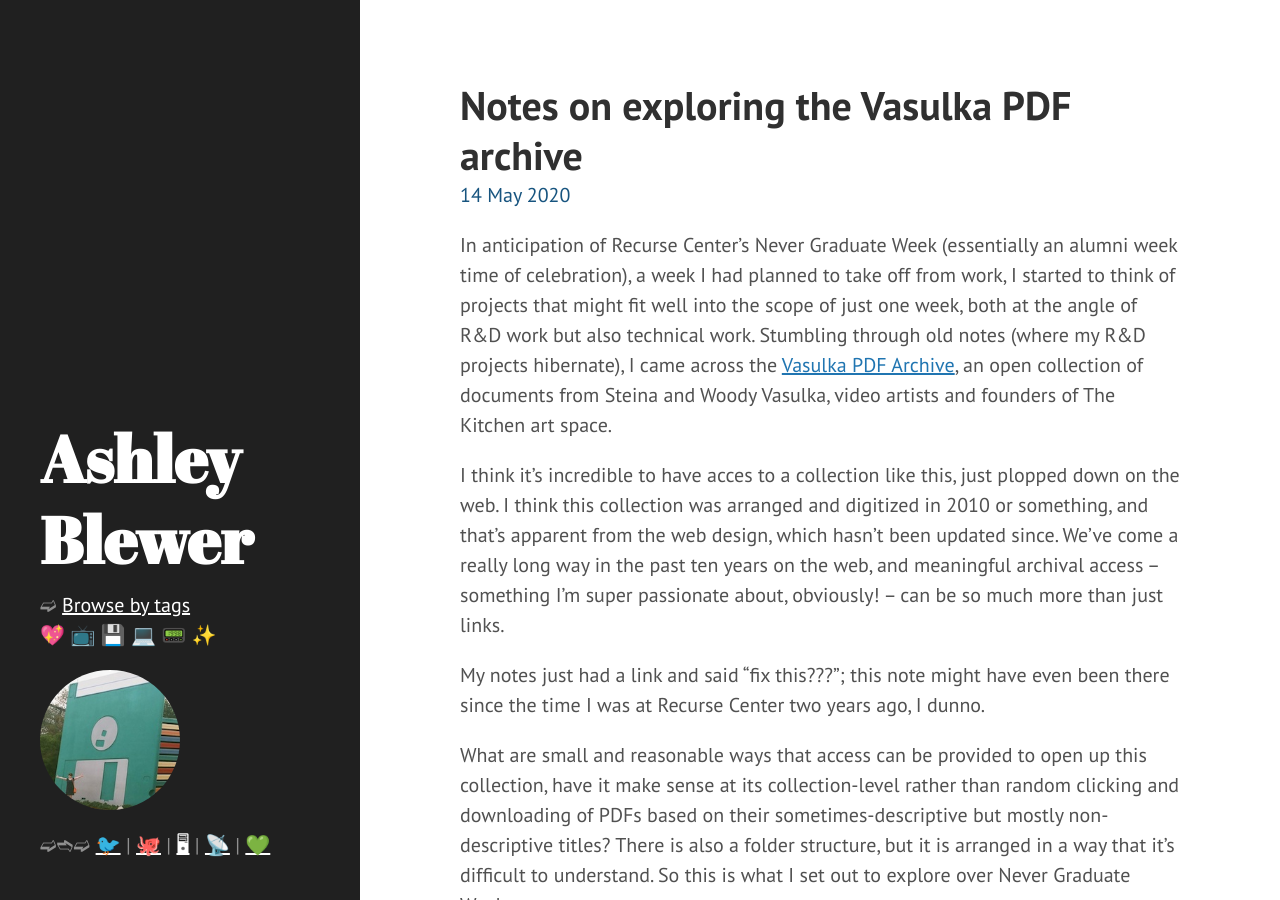
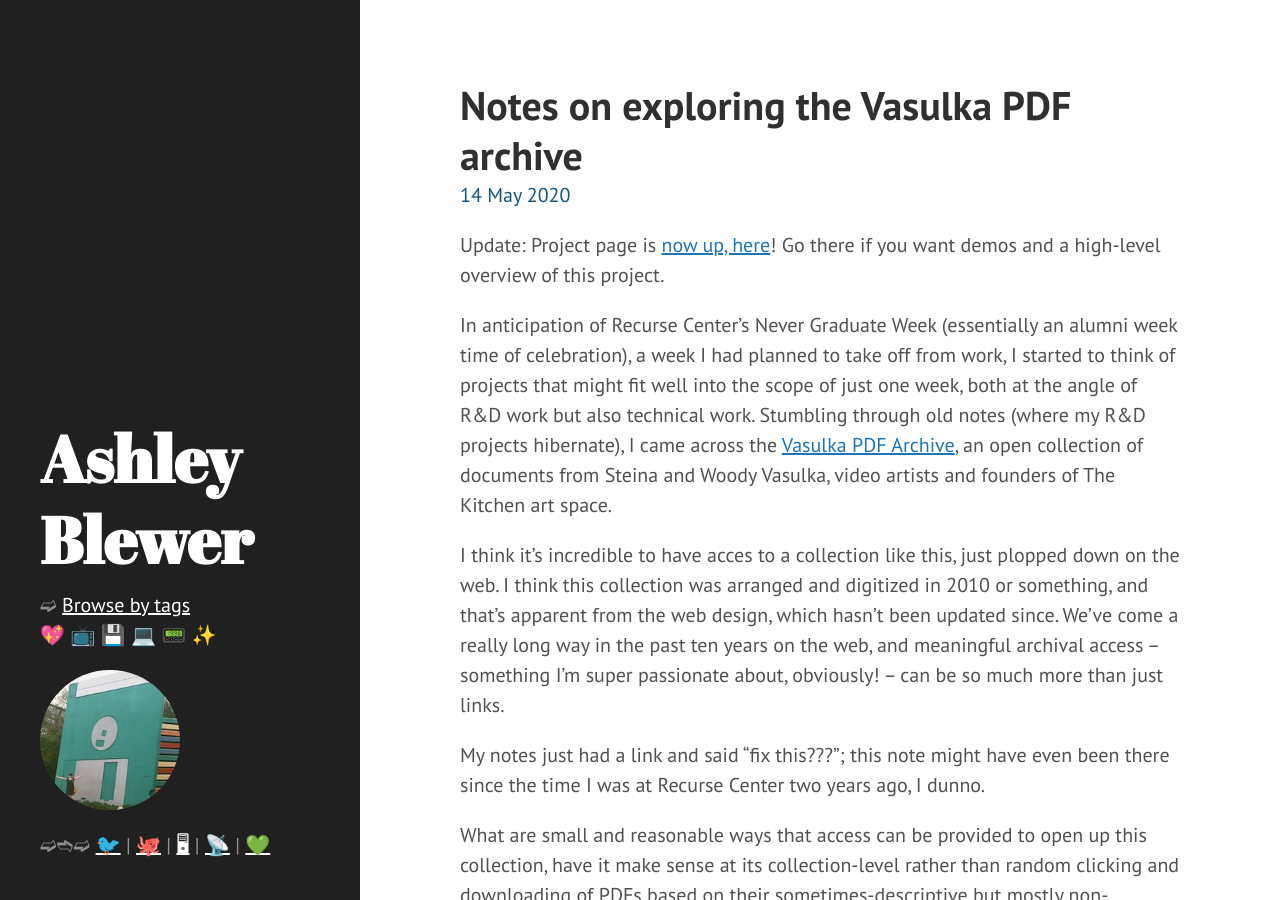
Before and after one commit to ablwr/ablwr.github.io, a Jekyll site: the page built from _posts/2020-05-14-notes-on-exploring-the-vasulka-pdf-archive.md, in a window 1280 px wide and 900 px high. Built offline with Jekyll 4.4.1, drawn with Linux system fonts in a browser that asks for light colours.

Commit message:
Update with link

```diff
--- a/_posts/2020-05-14-notes-on-exploring-the-vasulka-pdf-archive.md
+++ b/_posts/2020-05-14-notes-on-exploring-the-vasulka-pdf-archive.md
@@ -4,6 +4,8 @@
 date: 2020-05-14 09:00:00 -0500
 tags: [programming, personal, recurse center, small projects, webdev]
 ---
+
+Update: Project page is [now up, here](http://bits.ashleyblewer.com/vasulka/)! Go there if you want demos and a high-level overview of this project.
 
 In anticipation of Recurse Center's Never Graduate Week (essentially an alumni week time of celebration), a week I had planned to take off from work, I started to think of projects that might fit well into the scope of just one week, both at the angle of R&D work but also technical work. Stumbling through old notes (where my R&D projects hibernate), I came across the [Vasulka PDF Archive](http://vasulka.org/archive/sitemap.html), an open collection of documents from Steina and Woody Vasulka, video artists and founders of The Kitchen art space.
 
```
